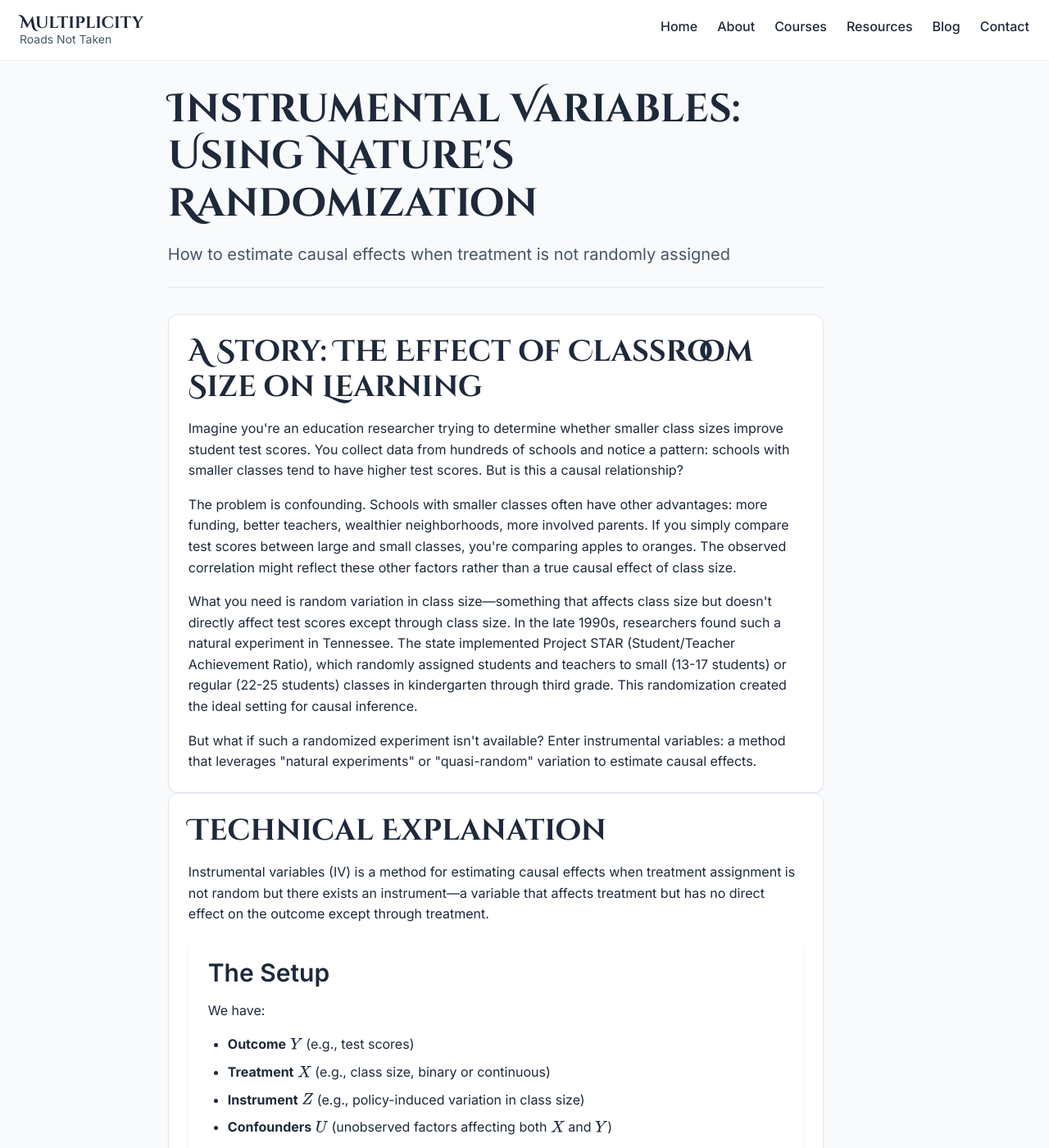
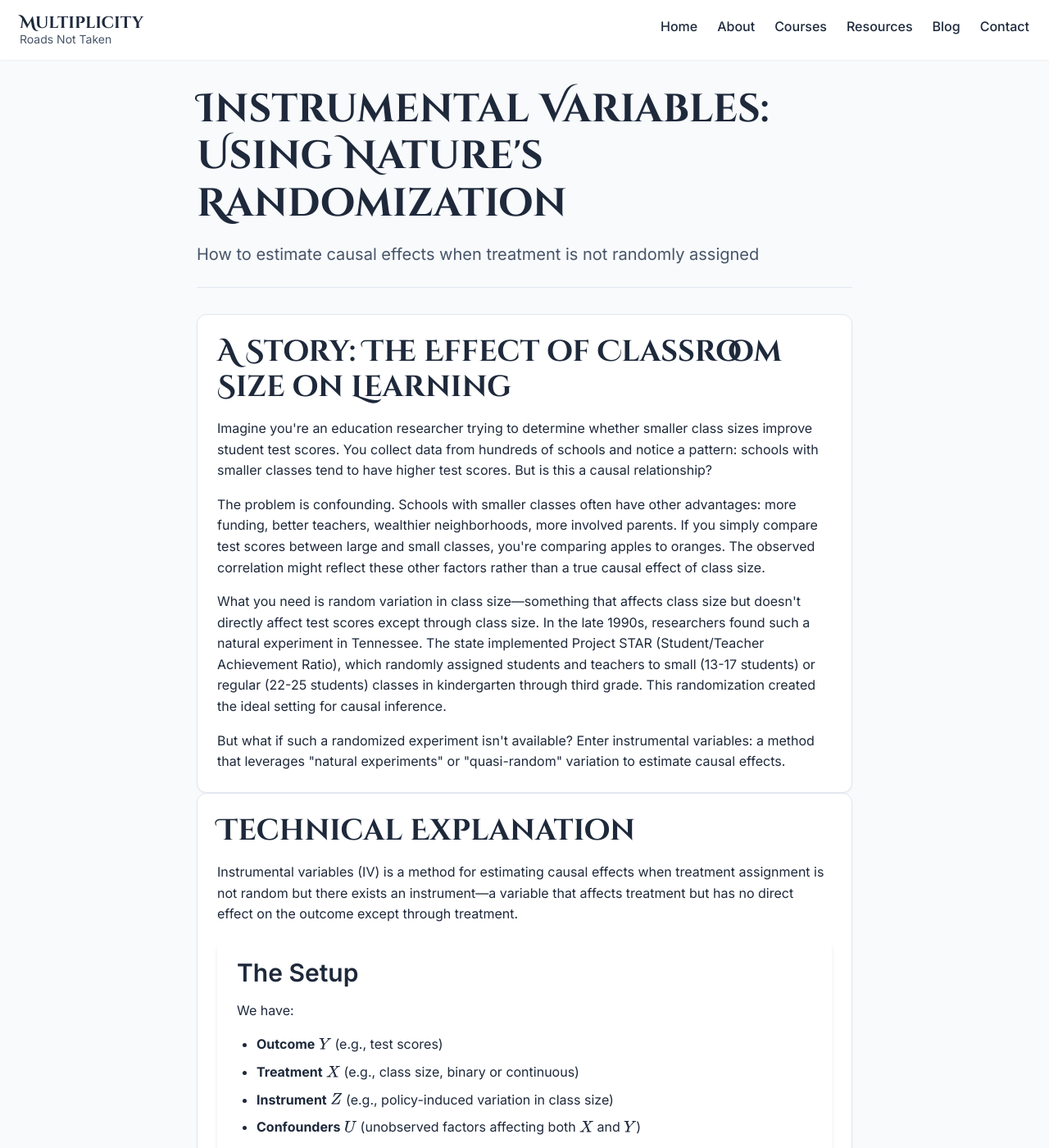
Before and after one commit to Feiran-Z/Multiplicity, a Jekyll site: the page built from instrumental-variables.md, in a window 1280 px wide and 1400 px high. Shown: the whole window at 82% size. Built offline with Jekyll 4.4.1, drawn with Linux system fonts in a browser that asks for light colours.

Commit message:
Layout fix #14

```diff
--- a/_sass/_components.scss
+++ b/_sass/_components.scss
@@ -1428,7 +1428,7 @@
     // TOC/Sidebar have $spacing-6 padding (24px) on each side = 48px total
     // Plus 1px border on each side = 2px total
     // So we need to reduce min/max by ~50px to account for internal spacing
-    grid-template-columns: 0.4fr minmax(600px, 800px) 0.4fr;
+    grid-template-columns: minmax(100px, 0.5fr) minmax(600px, 800px) minmax(100px, 0.5fr);
     gap: $spacing-10;
 
     // Explicitly place grid items in their columns
```
